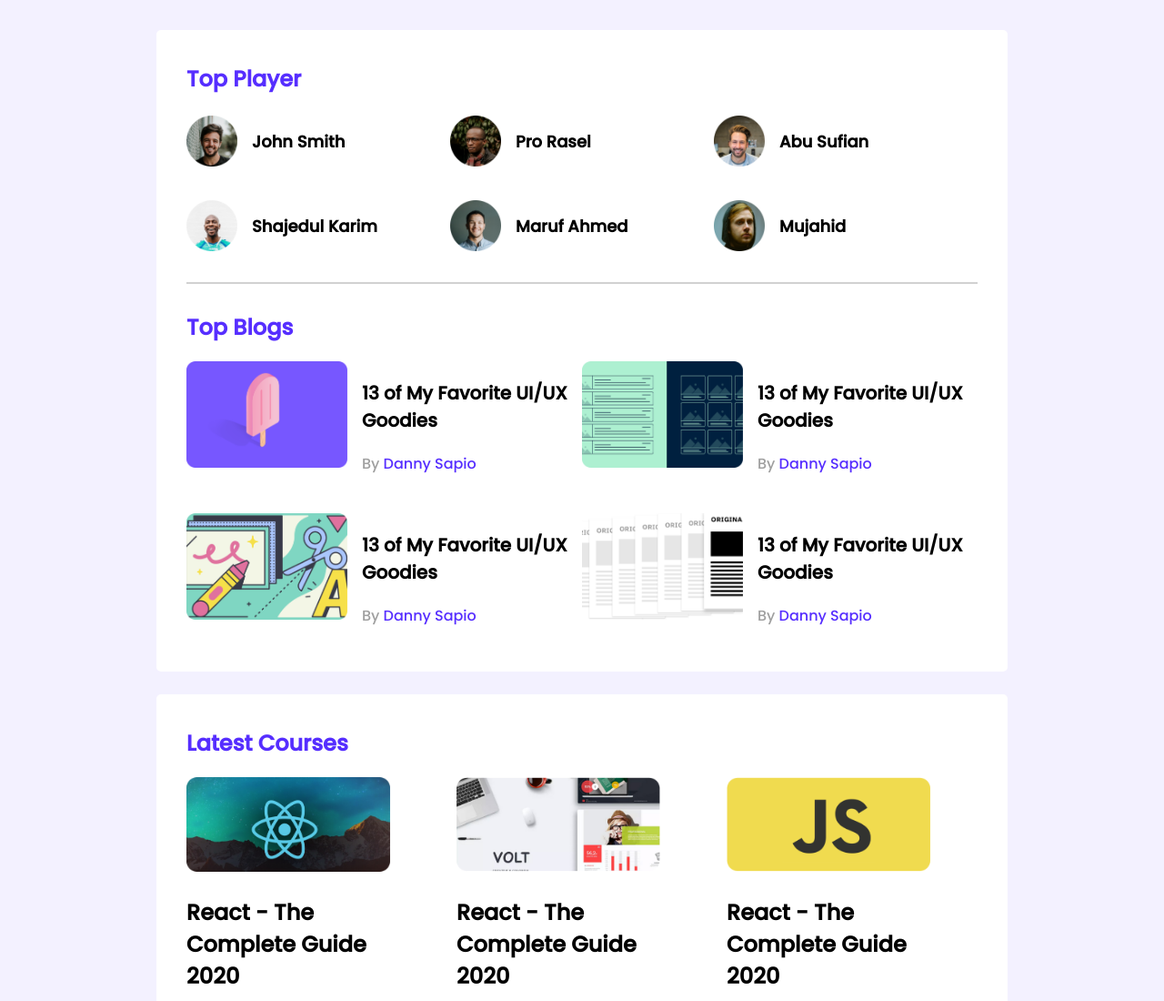
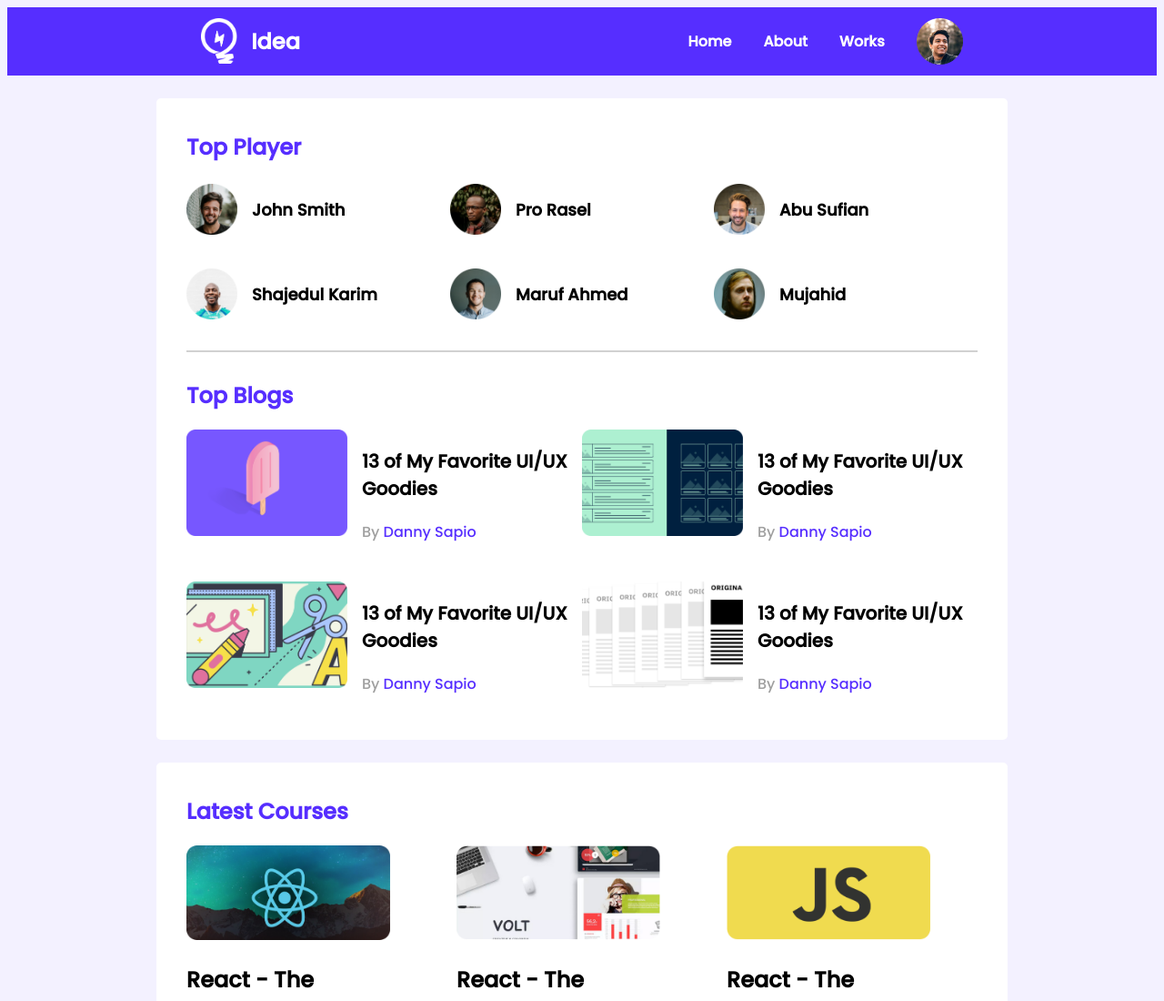
Before and after one commit to AdnaNation/leader-board-css3, a plain HTML site: page index.html in a window 1280 px wide. Shown: the top 1100 px of the page at 91% size. Drawn offline with Linux system fonts and the light colour scheme.

Commit message:
header add

```diff
--- a/index.html
+++ b/index.html
@@ -12,7 +12,16 @@
 <body>
     <!-- header start -->
     <header>
-
+       <div class="header">
+        <img class="header-logo" src="images/icons/logo.png" alt="">
+        <h2 class="header-title">Idea</h2>
+       </div>
+       <nav class="header-nav">
+        <h4 class="nav-title">Home</h4>
+        <h4 class="nav-title">About</h4>
+        <h4 class="nav-title">Works</h4>
+        <img src="images/icons/profile.png" alt="">
+       </nav>
     </header>
     <!-- header end -->
     <main>
--- a/styles/style.css
+++ b/styles/style.css
@@ -26,6 +26,40 @@
     border: 1px solid #D1D1D1;
     margin-bottom: 30px;
   }
+  /* Header styles */
+header{
+  display: flex;
+  justify-content: space-around;
+  align-items: center;
+  background-color: #562EFF;
+}
+.header img{
+  width: 40px;
+  height: 50px;
+}
+.header-title{
+  color:  #FFF;
+  font-size: 24px;
+}
+.nav-title{
+  color:  #FFF;
+  font-size: 16px;
+}
+nav img{
+  width: 51px;
+  height: 51px;
+}
+.header{
+  display: flex;
+  gap: 15px;
+  align-items: center;
+}
+.header-nav{
+  display: flex;
+  align-items: center;
+  gap: 35px;
+}
+
  /* top players styles */
  .top-players{
   margin-bottom: 30px;
@@ -136,6 +170,10 @@ top blogs styles
    .container{
     width: 100%;
    }
+   header{
+    flex-direction: column;
+   }
+
    .section-title{
     text-align: center;
    }
@@ -158,4 +196,7 @@ top blogs styles
     .blogs{
       grid-template-columns: repeat(1, 1fr);
     }
+    .courses{
+      grid-row-gap: 30px;
+    }
   }
```
